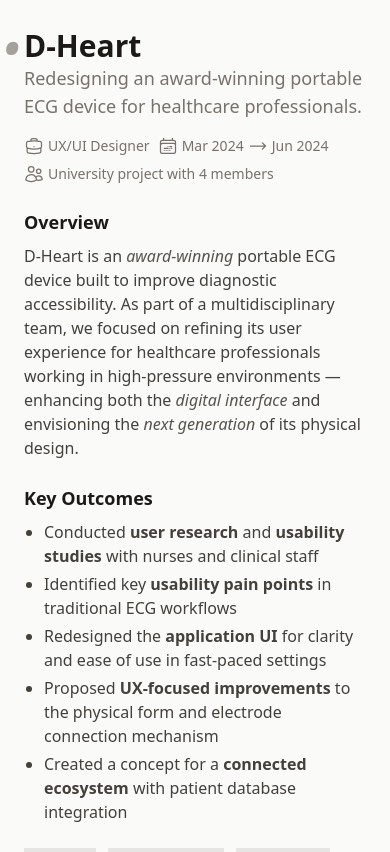
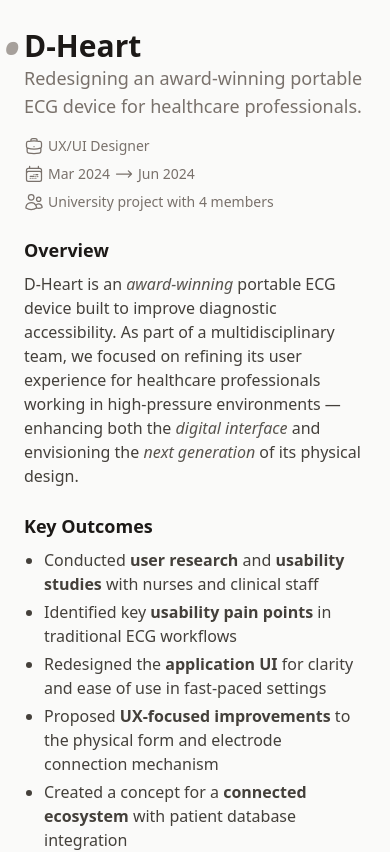
Before and after one commit to shkyb/shkyb.github.io, a React (Vite) app: page / in a window 390 px wide. Shown: the part 1220-2072 px from the top of the page. Built offline with nearby package versions, Linux system fonts and the light colour scheme.

Commit message:
adjusted info row column

```diff
--- a/src/components/ProjectShowcaseMid.jsx
+++ b/src/components/ProjectShowcaseMid.jsx
@@ -44,7 +44,7 @@ export default function ProjectShowcaseMid({ id, order = null }) {
             <h3 className="text-lg md:text-lg font-medium text-stone-500">{project.subtitle}</h3>
 
             {/* Info Row */}
-            <div className="flex flex-wrap pt-4 gap-2 md:gap-6 items-center text-sm text-stone-500 font-medium leading-tight">
+            <div className="flex flex-col md:flex-row flex-wrap pt-4 gap-2 md:gap-6 md:items-center text-sm text-stone-500 font-medium leading-tight">
               {project.role && (
                 <div className="flex items-center gap-1">
                   <HiOutlineBriefcase className="min-w-5 min-h-5" />
@@ -60,7 +60,7 @@ export default function ProjectShowcaseMid({ id, order = null }) {
                 </div>
               )}
               {project.extra && (
-                <div className="flex items-center gap-1 flex-1">
+                <div className="flex items-center gap-1 flex-1 md:min-w-max">
                   <HiOutlineUsers className="min-w-5 min-h-5" />
                   <span>{project.extra}</span>
                 </div>
--- a/src/components/projectShowcase.jsx
+++ b/src/components/projectShowcase.jsx
@@ -35,7 +35,7 @@ export default function ProjectShowcase({ id, order = null }) {
             <h3 className="text-lg md:text-lg font-medium text-stone-500">{project.subtitle}</h3>
 
             {/* Info Row */}
-            <div className="flex flex-wrap pt-4 gap-2 md:gap-6 items-center text-sm text-stone-500 font-medium leading-tight">
+            <div className="flex flex-col md:flex-row flex-wrap pt-4 gap-2 md:gap-6 items-center text-sm text-stone-500 font-medium leading-tight">
               {project.role && (
                 <div className="flex items-center gap-1">
                   <HiOutlineBriefcase className="min-w-5 min-h-5" />
@@ -51,7 +51,7 @@ export default function ProjectShowcase({ id, order = null }) {
                 </div>
               )}
               {project.extra && (
-                <div className="flex items-center gap-1 flex-1">
+                <div className="flex items-center gap-1 flex-1 min-w-max">
                   <HiOutlineUsers className="min-w-5 min-h-5" />
                   <span>{project.extra}</span>
                 </div>
```
